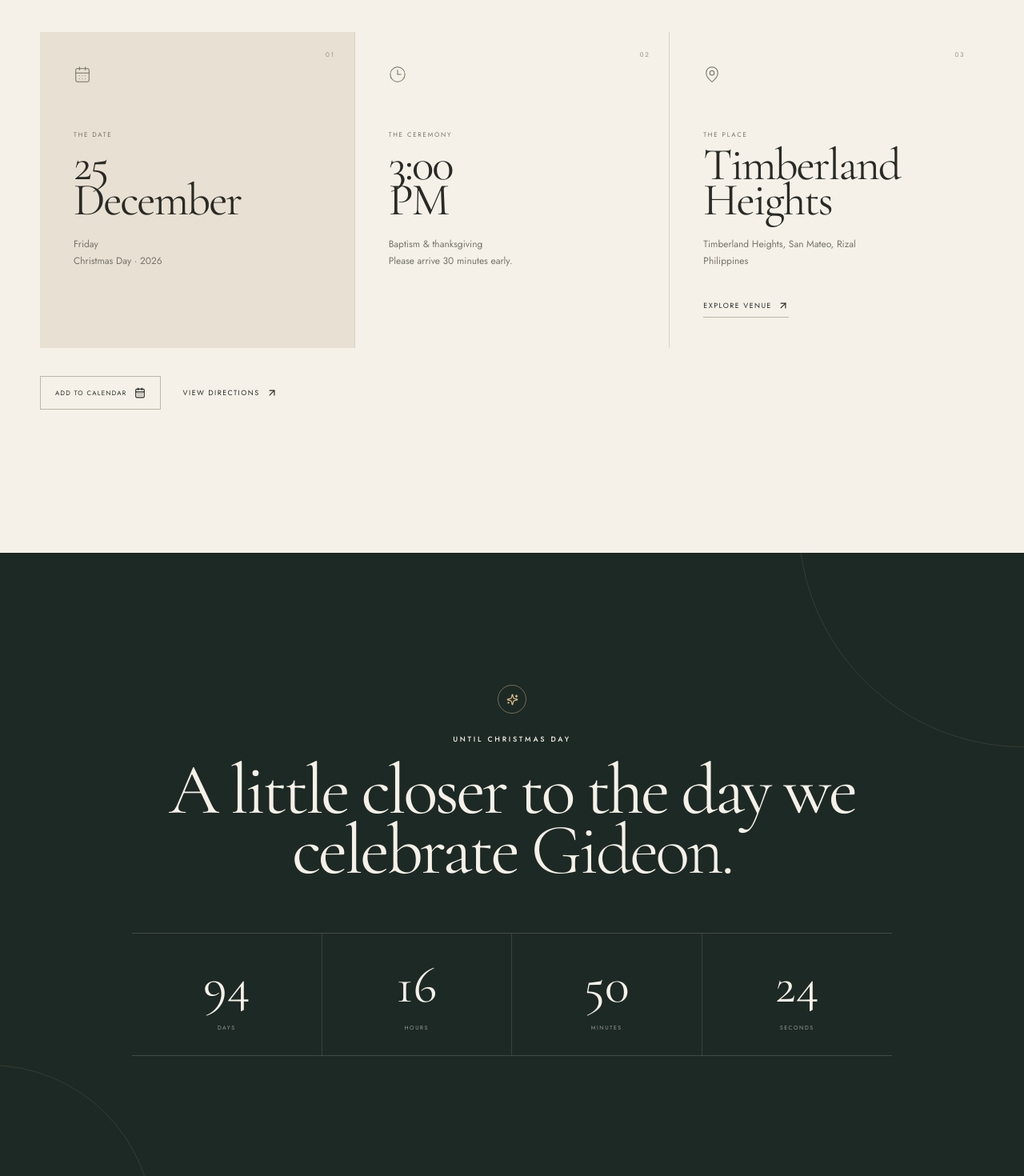
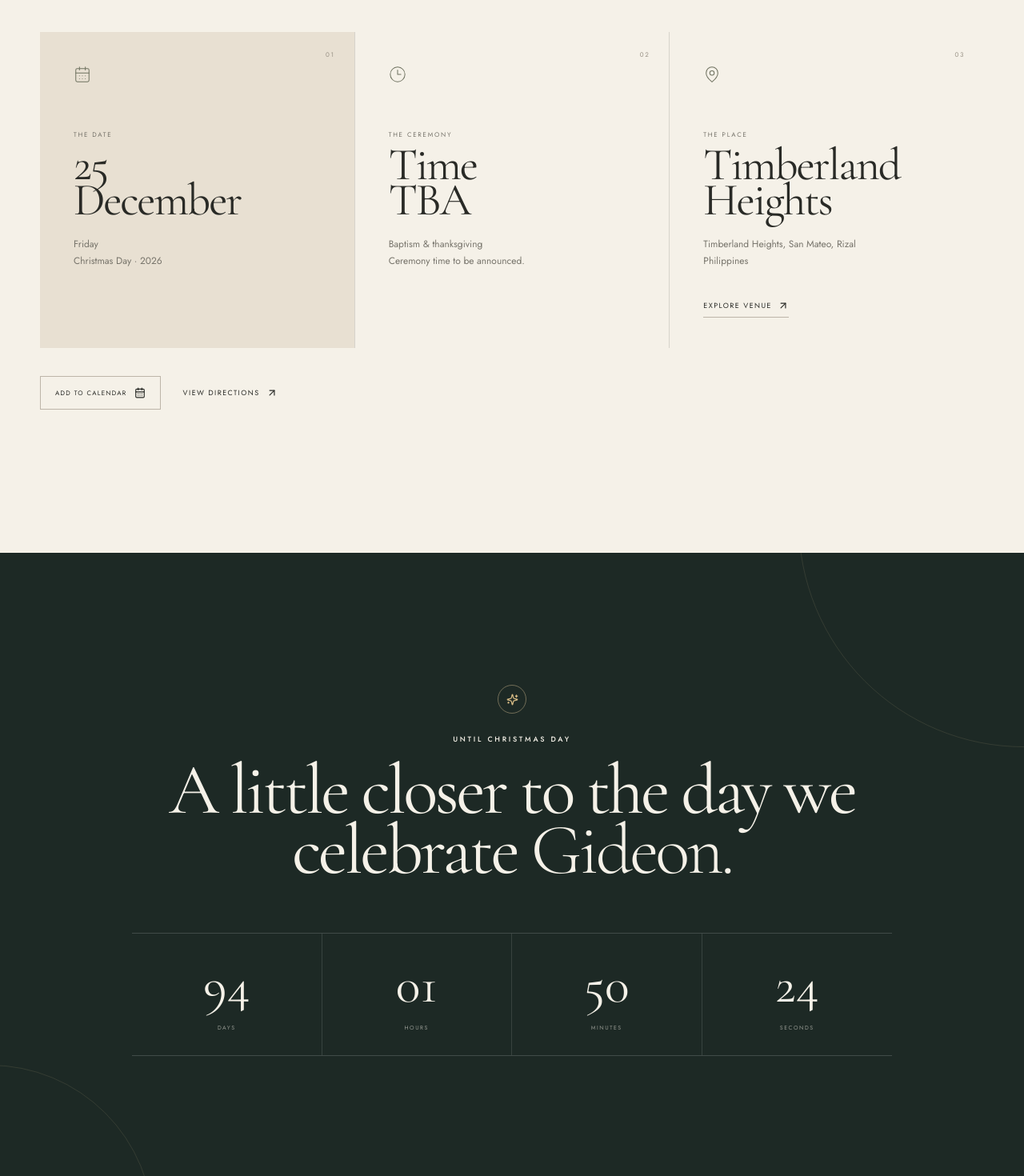
Before and after one commit to paparafzxc/event-microsite, a React (Vite) app: page / in a window 1280 px wide. Shown: the part 2619-4089 px from the top of the page at 80% size. Built offline with nearby package versions, Linux system fonts and the light colour scheme.

Commit message:
Fix event-time assumptions and modal accessibility

```diff
--- a/src/App.jsx
+++ b/src/App.jsx
@@ -7,7 +7,7 @@ const event = {
   child: "Gideon Caleb",
   date: "25 December 2026",
   weekday: "Friday",
-  time: "3:00 PM",
+  time: "Time to be announced",
   venue: "Timberland Highlands Resort",
   location: "Timberland Heights, San Mateo, Rizal",
   address: "Timberland Heights, Barangay Guitnang Bayan II, San Mateo, Rizal 1850, Philippines",
@@ -38,7 +38,7 @@ function Reveal({ children, className = "", delay = 0 }) {
 }
 
 function Countdown() {
-  const target = useMemo(() => new Date("2026-12-25T15:00:00+08:00").getTime(), []);
+  const target = useMemo(() => new Date("2026-12-25T00:00:00+08:00").getTime(), []);
   const [left, setLeft] = useState(Math.max(0, target - Date.now()));
 
   useEffect(() => {
@@ -69,7 +69,7 @@ function CalendarButton() {
     const ics = [
       "BEGIN:VCALENDAR","VERSION:2.0","PRODID:-//Gideon Caleb Baptism//EN","BEGIN:VEVENT",
       "UID:gideon-caleb-baptism-2026@event-microsite","DTSTAMP:20260921T000000Z",
-      "DTSTART;TZID=Asia/Manila:20261225T150000","DTEND;TZID=Asia/Manila:20261225T180000",
+      "DTSTART;VALUE=DATE:20261225","DTEND;VALUE=DATE:20261226",
       "SUMMARY:Gideon Caleb's Baptism","LOCATION:Timberland Highlands Resort, San Mateo, Rizal",
       "DESCRIPTION:Celebrating the baptism of Baby Gideon Caleb.","END:VEVENT","END:VCALENDAR"
     ].join("\\r\\n");
@@ -90,6 +90,20 @@ export default function App() {
   const [rsvpOpen, setRsvpOpen] = useState(false);
   const [submitted, setSubmitted] = useState(false);
   const { scrollYProgress } = useScroll();
+
+  useEffect(() => {
+    if (!rsvpOpen) return;
+    const previousOverflow = document.body.style.overflow;
+    const onKeyDown = (event) => {
+      if (event.key === "Escape") setRsvpOpen(false);
+    };
+    document.body.style.overflow = "hidden";
+    window.addEventListener("keydown", onKeyDown);
+    return () => {
+      document.body.style.overflow = previousOverflow;
+      window.removeEventListener("keydown", onKeyDown);
+    };
+  }, [rsvpOpen]);
   const smooth = useSpring(scrollYProgress, { stiffness: 80, damping: 30, restDelta: .001 });
   const heroY = useTransform(smooth, [0, .2], ["0%", "18%"]);
   const heroScale = useTransform(smooth, [0, .2], [1.08, 1]);
@@ -104,12 +118,12 @@ export default function App() {
         <div className="hero-vignette" /><div className="hero-grain" />
         <nav className="nav">
           <a className="brand" href="#top">G C</a>
-          <div className={"nav-links " + (menu ? "is-open" : "")}>
+          <div id="site-navigation" className={"nav-links " + (menu ? "is-open" : "")}>
             {[["Welcome","top"],["Story","story"],["Details","details"],["Gallery","gallery"],["RSVP","rsvp"]].map(([label,id]) =>
               <a href={"#" + id} key={id} onClick={() => setMenu(false)}>{label}</a>
             )}
           </div>
-          <button className="menu-button" onClick={() => setMenu(!menu)} aria-label="Toggle menu">
+          <button className="menu-button" onClick={() => setMenu(!menu)} aria-label="Toggle menu" aria-expanded={menu} aria-controls="site-navigation">
             {menu ? <X size={19}/> : <Menu size={19}/>}
           </button>
         </nav>
@@ -159,7 +173,7 @@ export default function App() {
 
         <div className="event-grid">
           <Reveal><article className="event-card featured"><span className="card-index">01</span><CalendarDays size={22} strokeWidth={1.1}/><p className="card-label">The date</p><h3>25<br/>December</h3><p>Friday<br/>Christmas Day · 2026</p></article></Reveal>
-          <Reveal delay={.08}><article className="event-card"><span className="card-index">02</span><Clock3 size={22} strokeWidth={1.1}/><p className="card-label">The ceremony</p><h3>3:00<br/>PM</h3><p>Baptism & thanksgiving<br/>Please arrive 30 minutes early.</p></article></Reveal>
+          <Reveal delay={.08}><article className="event-card"><span className="card-index">02</span><Clock3 size={22} strokeWidth={1.1}/><p className="card-label">The ceremony</p><h3>Time<br/><em>TBA</em></h3><p>Baptism & thanksgiving<br/>Ceremony time to be announced.</p></article></Reveal>
           <Reveal delay={.16}><article className="event-card"><span className="card-index">03</span><MapPin size={22} strokeWidth={1.1}/><p className="card-label">The place</p><h3>Timberland<br/><em>Heights</em></h3><p>{event.location}<br/>Philippines</p><a href="#location">Explore venue <ArrowUpRight size={14}/></a></article></Reveal>
         </div>
 
```
